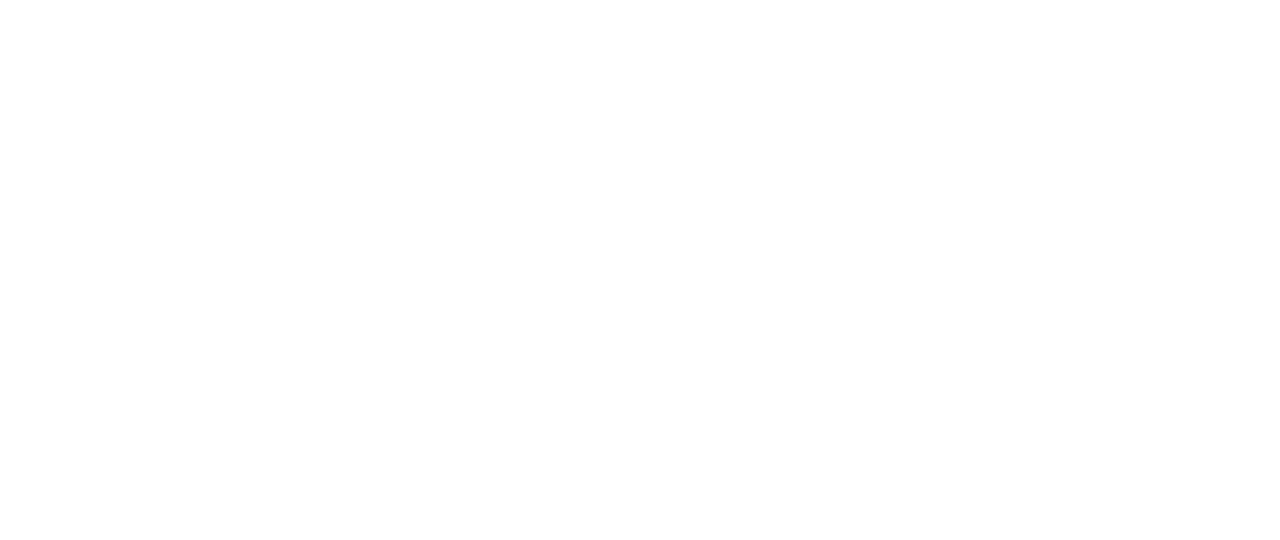
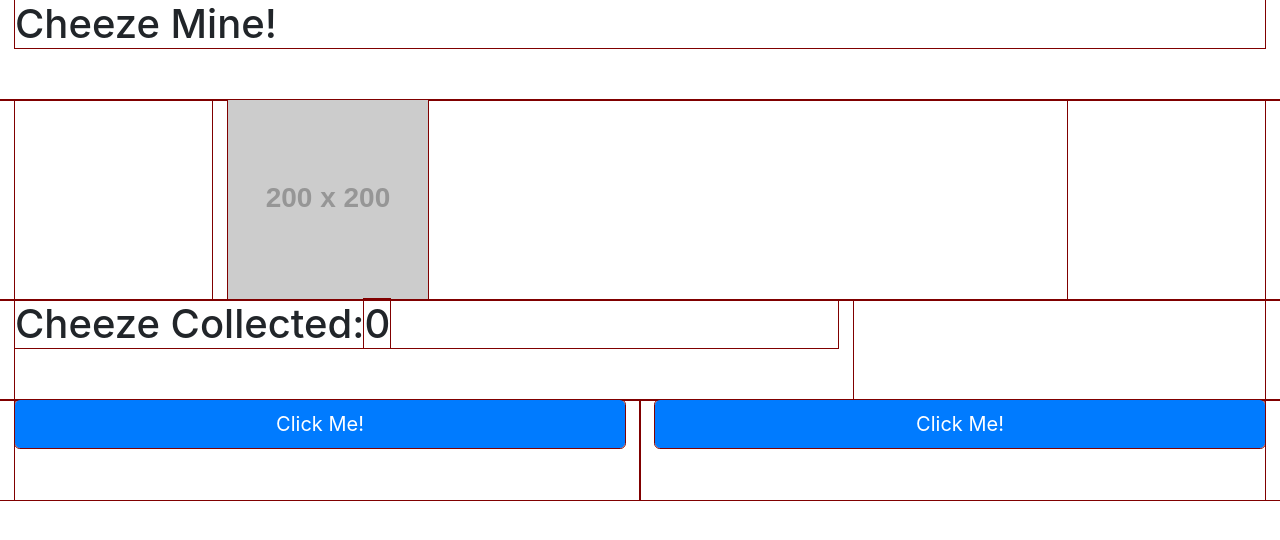
Before and after one commit to MarcoVillanueva705/MoonGame, a plain HTML site: page index.html in a window 1280 px wide. Drawn offline with nearby package versions, Linux system fonts and the light colour scheme; placeholder pictures from the web are drawn by us.

Commit message:
second commit 11/15

```diff
--- a/app.js
+++ b/app.js
@@ -0,0 +1,17 @@
+let player = {
+  cheese: 0
+};
+
+let cheeseDisplay = document.querySelector('#cheesecount')
+
+function mine() {
+  player.cheese++;
+  updateCheese();
+}
+
+function updateCheese() {
+  cheeseDisplay.textContent = player.cheese.toString();
+}
+
+
+updateCheese()
--- a/index.html
+++ b/index.html
@@ -5,13 +5,50 @@
   <meta charset="UTF-8">
   <meta name="viewport" content="width=device-width, initial-scale=1.0">
   <meta http-equiv="X-UA-Compatible" content="ie=edge">
-  <link rel="https://stackpath.bootstrapcdn.com/bootstrap/4.3.1/css/bootstrap.min.css">
+  <link rel="stylesheet" href="https://stackpath.bootstrapcdn.com/bootstrap/4.3.1/css/bootstrap.min.css"
+    integrity="sha384-ggOyR0iXCbMQv3Xipma34MD+dH/1fQ784/j6cY/iJTQUOhcWr7x9JvoRxT2MZw1T" crossorigin="anonymous">
   <link rel="stylesheet" href="style.css">
   <title>Document</title>
 </head>
 
 <body>
-  <script src="app.js"></script>
+  <section class="container-fluid">
+    <header class="row">
+      <div class="col-12">
+        <h1>Cheeze Mine!</h1>
+      </div>
+    </header>
+
+
+
+    <main>
+      <div class="row">
+        <div class="col-lg-8 m-auto">
+          <img src="//placehold.it/200x200" alt="moon" class="img-fluid" onclick="mine()">
+        </div>
+      </div>
+
+      <div class="row">
+        <div class="col-lg-8">
+          <h1>Cheeze Collected:<span id="cheesecount"></span></h1>
+        </div>
+      </div>
+    </main>
+
+
+
+    <footer>
+      <div class="row">
+        <div class="col-lg-6">
+          <button type="button" class="btn btn-primary btn-lg btn-block">Click Me!</button>
+        </div>
+        <div class="col-lg-6">
+          <button type="button" class="btn btn-primary btn-lg btn-block">Click Me!</button>
+        </div>
+      </div>
+    </footer>
+    <script src="app.js"></script>
 </body>
+</section>
 
 </html>
--- a/style.css
+++ b/style.css
@@ -0,0 +1,10 @@
+* {
+      outline: 1px solid maroon;
+    }
+    body {
+      height: 100vh;
+    }
+
+    .row div {
+      min-height: 100px;
+    }
```
